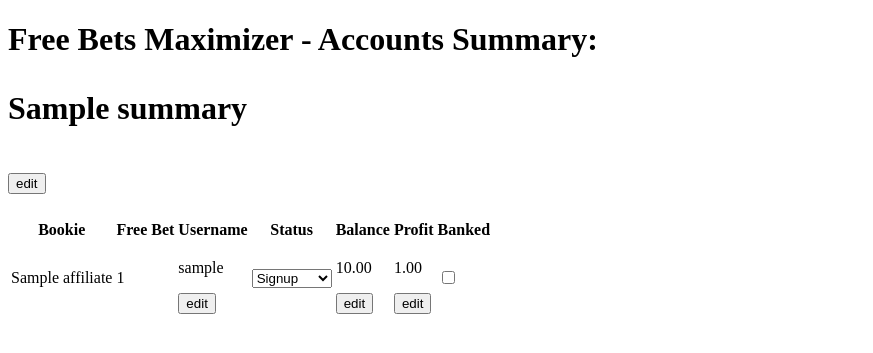
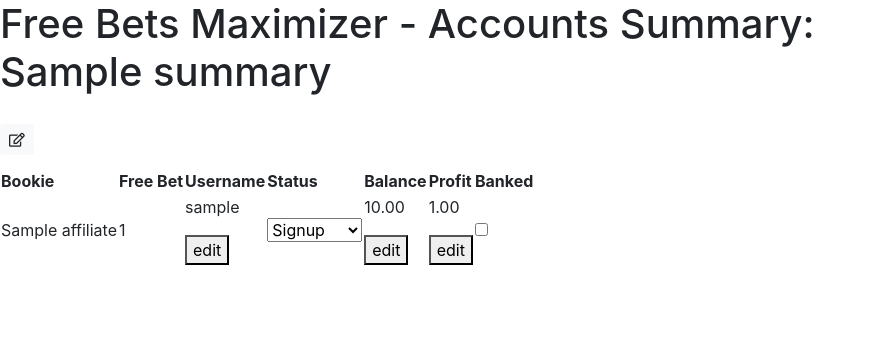
Before and after one commit to mblacklock/free_bets_project, a Django app: page /summary/1/ in a window 1280 px wide. Shown: the top 353 px of the page, without its empty margins (0-873 px from the left). Run offline with Django 3.2, Linux system fonts and the light colour scheme; tables that the repository leaves empty hold one stand-in row (values such as "Sample post"); some libraries are stand-ins or nearby versions.

Commit message:
bootstrap and font awesome working

```diff
--- a/bets/templates/bets/summary.html
+++ b/bets/templates/bets/summary.html
@@ -8,22 +8,22 @@
 	<div id='summary_name'>
 		{% if summary.name == '' %}
 			<input class="input" placeholder="Summary Name"/>
-			<p class="text" hidden></p>
-			<button class="edit btn btn-primary btn-sm" type="button" hidden>
+			<p class="text hidden"></p>
+			<button class="edit hidden btn btn-primary btn-sm" type="button">
 				edit
 			</button>
 		{% else %}
-			<input class="input" hidden />
+			<input class="input hidden" />
 			<p class="text">{{ summary.name }}</p>
-			<button class="edit btn btn-primary btn-sm" type="button">
-				edit
+			<button class="edit btn btn-light btn-sm" type="button">
+				<i class="far fa-edit"></i>
 			</button>
 		{% endif %}
 	</div>
 {% endblock %}
 
 {% block body %}
-	<div class="has-error" hidden>Error: entered value must be a valid number</div>
+	<div class="has-error hidden">Error: entered value must be a valid number</div>
 	<table name="bookie-summary" data-id="{{ summary.id }}">
 		<tr>
 			<th>Bookie</th>
@@ -41,14 +41,14 @@
 				<td id='username'>
 					{% if item.username == '' %}
 						<input class="input" placeholder="username"/>
-						<p class="text" hidden></p>
-						<button class="edit btn btn-primary btn-sm" type="button" hidden>
+						<p class="text hidden"></p>
+						<button class="edit hidden" type="button">
 							edit
 						</button>
 					{% else %}
-						<input class="input" hidden />
+						<input class="input hidden" />
 						<p class="text">{{ item.username }}</p>
-						<button class="edit btn btn-primary btn-sm" type="button">
+						<button class="edit" type="button">
 							edit
 						</button>
 					{% endif %}
@@ -80,14 +80,14 @@
 				<td id='balance'>
 					{% if item.balance|stringformat:".2f" == "0.00" %}
 						<input class="input"/>
-						<p class="text" hidden></p>
-						<button class="edit btn btn-primary btn-sm" type="button" hidden>
+						<p class="text hidden"></p>
+						<button class="edit hidden" type="button">
 							edit
 						</button>
 					{% else %}
-						<input class="input" hidden />
+						<input class="input hidden"/>
 						<p class="text">{{ item.balance }}</p>
-						<button class="edit" class="btn btn-primary btn-sm" type="button" >
+						<button class="edit" type="button" >
 							edit
 						</button>
 					{% endif %}
@@ -95,14 +95,14 @@
 				<td id='profit'>
 					{% if item.profit|stringformat:".2f" == "0.00" %}
 						<input class="input"/>
-						<p class="text" hidden></p>
-						<button class="edit" class="btn btn-primary btn-sm" type="button" hidden>
+						<p class="text hidden"></p>
+						<button class="edit hidden" type="button">
 							edit
 						</button>
 					{% else %}
-						<input class="input" hidden />
+						<input class="input hidden"/>
 						<p class="text">{{ item.profit }}</p>
-						<button class="edit" class="btn btn-primary btn-sm" type="button">
+						<button class="edit" type="button">
 							edit
 						</button>
 					{% endif %}
--- /dev/null
+++ b/static/base.css
@@ -0,0 +1,3 @@
+.hidden {
+    display: none;
+}
--- a/templates/base.html
+++ b/templates/base.html
@@ -8,7 +8,9 @@
 		<meta http-equiv="X-UA-Compatible" content="IE=edge">
 		<meta name="viewport" content="width=device-width, initial-scale=1">
 		<title>Free Bets Maximizer - {% block title %}{% endblock %}</title>
-		<!-- <link href="/static/bootstrap/css/bootstrap.min.css" rel="stylesheet"> -->
+		<link href="{% static 'base.css' %}" rel="stylesheet">
+		<link href="/static/bootstrap/css/bootstrap.min.css" rel="stylesheet">
+		<link rel="stylesheet" href="https://use.fontawesome.com/releases/v5.1.1/css/all.css" integrity="sha384-O8whS3fhG2OnA5Kas0Y9l3cfpmYjapjI0E4theH4iuMD+pLhbf6JI0jIMfYcK3yZ" crossorigin="anonymous">
 	</head>
 
     <body>
@@ -18,7 +20,7 @@
 
 		<!-- Placed at the end of the document so the pages load faster -->
 		<script src="{% static 'jquery-3.3.1.min.js' %}"></script>
-		<!--<script src="/static/bootstrap/js/bootstrap.min.js"></script> -->
+		<script src="/static/bootstrap/js/bootstrap.min.js"></script>
 		{% block scripts %}{% endblock %}
 
 	</body>
```
Also changed, not shown: bets/static/summary.js (+7 -2 lines), bets/static/tests/test.html (+7 -2 lines).
